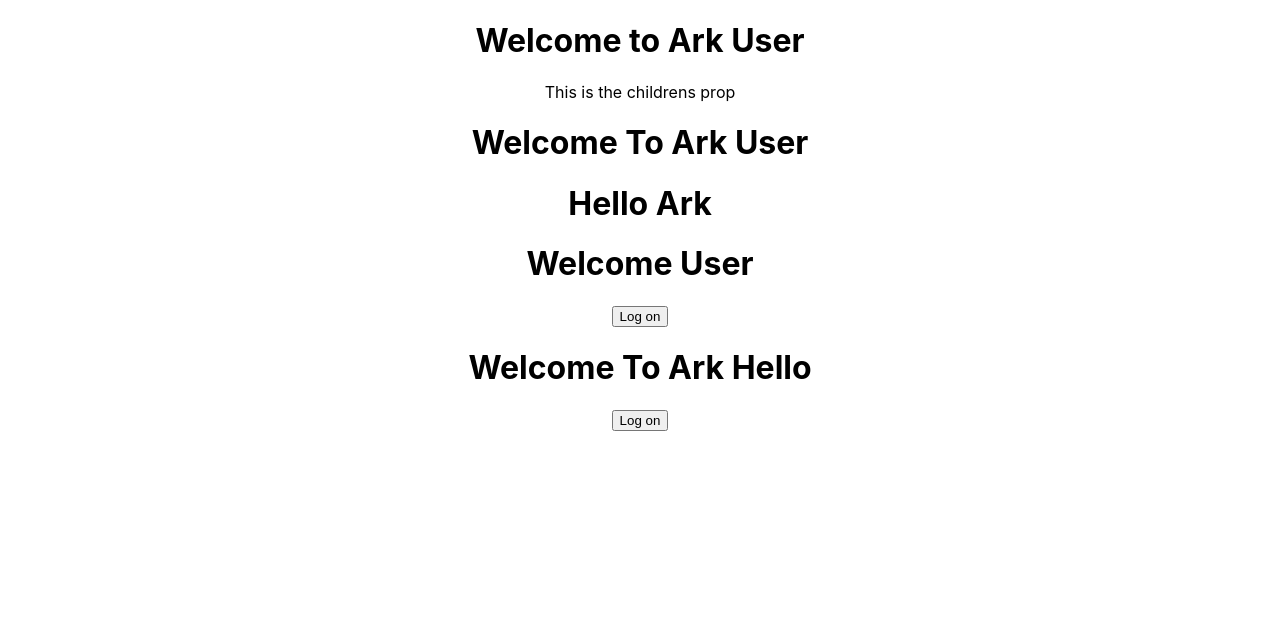
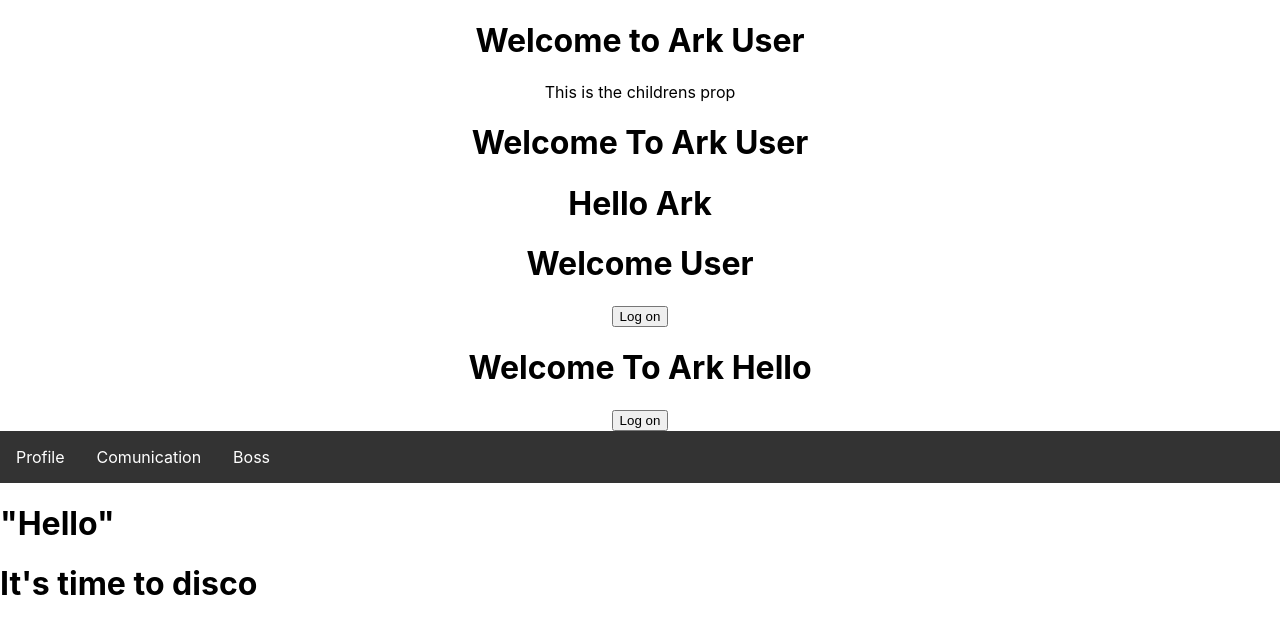
Before and after one commit to Elves00/Ark_Software, a React (Create React App) app in the folder ark/: page / in a window 1280 px wide. Shown: the top 634 px of the page. Built offline with nearby package versions, Linux system fonts and the light colour scheme.

Commit message:
ALl the work so far

```diff
--- a/ark/src/App.js
+++ b/ark/src/App.js
@@ -5,16 +5,19 @@ import Welcome from './Components/Welcome';
 import Hello from './Components/Hello';
 import Message from './Components/Message';
 import Test from './Components/Test';
+import Navigation from './Components/Navigation';
 function App() {
   return (
     <div className="App">
+
      {/*Since there is no content between tags can have it self clossing */}
      <Greet name="User"><p>This is the childrens prop</p></Greet>
      <Welcome name="User"><p>Some random child writing</p></Welcome>
      <Hello/>
      <Message></Message>
     <Test></Test>
-    </div>
+    <Navigation/>
+   </div>
   );
 }
 
--- /dev/null
+++ b/ark/src/Components/Navigation.js
@@ -0,0 +1,16 @@
+import React, { Component } from "react";
+import './Navigation.scss'
+class Navigation extends Component {
+    render() {
+        return (
+            <div>
+                <ul>
+                    <li>Profile</li>
+                    <li>Comunication</li>
+                    <li>Boss</li>
+                </ul>
+            </div>
+        )
+    }
+}
+export default Navigation
--- /dev/null
+++ b/ark/src/Components/Navigation.scss
@@ -0,0 +1,16 @@
+ul{
+    list-style-type: none;
+    margin: 0;
+    padding: 0;
+    overflow: hidden;
+    background-color: #333333;
+}
+
+li {
+    float: left;
+    display: block;
+    color: white;
+    text-align: center;
+    padding: 16px;
+    text-decoration: none;
+  }
--- a/ark/src/index.js
+++ b/ark/src/index.js
@@ -4,12 +4,23 @@ import './index.css';
 import App from './App';
 import reportWebVitals from './reportWebVitals';
 
+
+function Hello({library}){
+
+  return(<div>
+    <h1>It's time to {library}</h1>
+  </div>);
+}
 ReactDOM.render(
+
   <React.StrictMode>
     <App />
+    <h1>"Hello"</h1>
+    <Hello library="disco" />
   </React.StrictMode>,
+
   document.getElementById('root')
-);
+  );
 
 // If you want to start measuring performance in your app, pass a function
 // to log results (for example: reportWebVitals(console.log))
--- /dev/null
+++ b/package.json
@@ -0,0 +1,5 @@
+{
+  "dependencies": {
+    "sass": "^1.49.9"
+  }
+}
```
Also changed, not shown: 2 other files (tests, documents, lock files or other folders).
